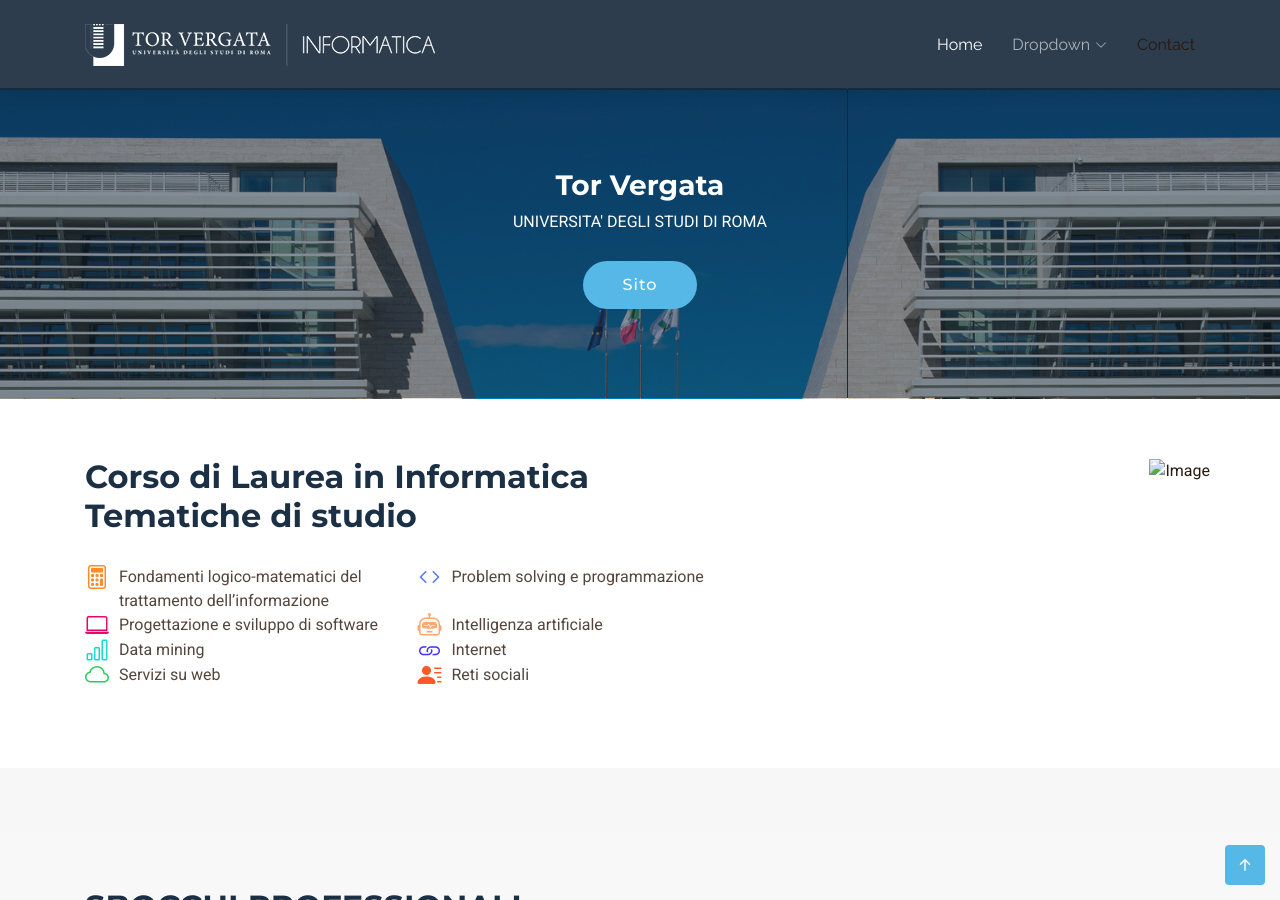
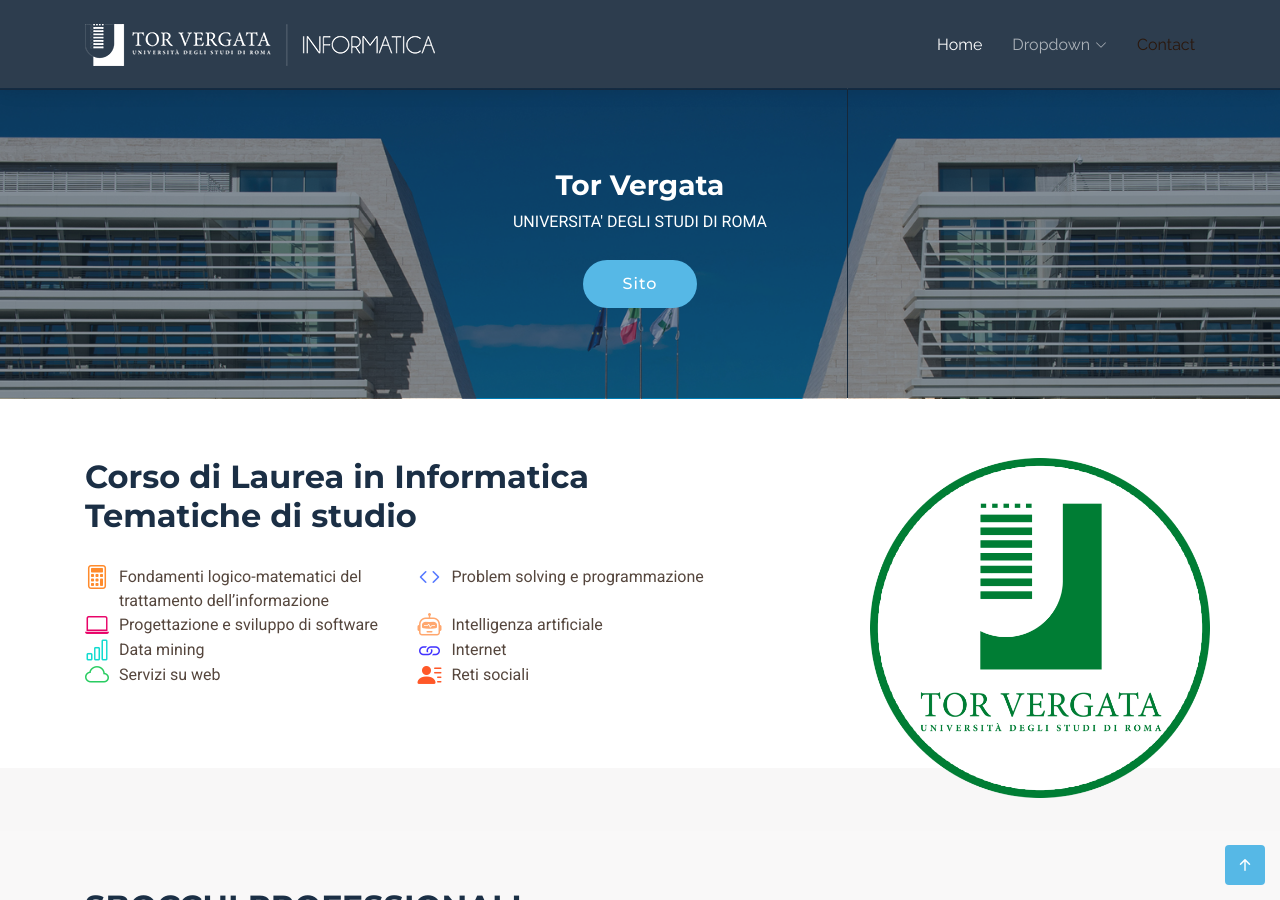
Before and after one commit to YeSimonee/ProjJekyll2, a Jekyll site: the page built from index.md, in a window 1280 px wide and 900 px high, scrolled down 3234 px. Built offline with Jekyll 4.4.1, drawn with Linux system fonts in a browser that asks for light colours; nearby versions of some CDN libraries; library files that are not in the unit come from our copies; comment, search, counter and statistics services are not loaded.

Commit message:
Update index.md

```diff
--- a/index.md
+++ b/index.md
@@ -260,7 +260,7 @@
     </div>
     <div class="col-lg-5 position-relative" data-aos="zoom-out" data-aos-delay="200">
         <div class="phone-wrap">
-        <img src="{{ site.baseurl }}assets/img/Tor vergata/LogoTorVergata2.png" alt="Image" class="img-fluid">
+        <img src="/assets/img/Tor vergata/LogoTorVergata2.png" alt="Image" class="img-fluid">
         </div>
     </div>
     </div>
```
